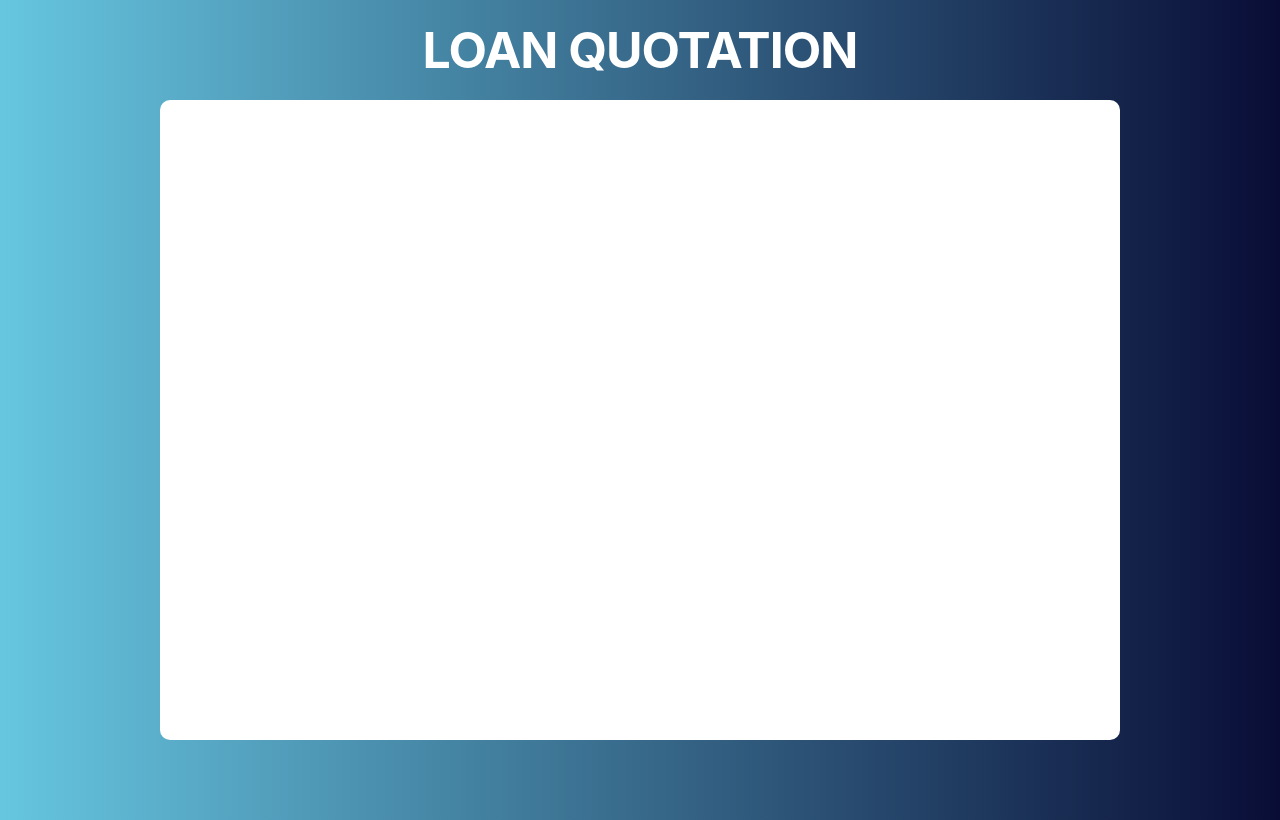
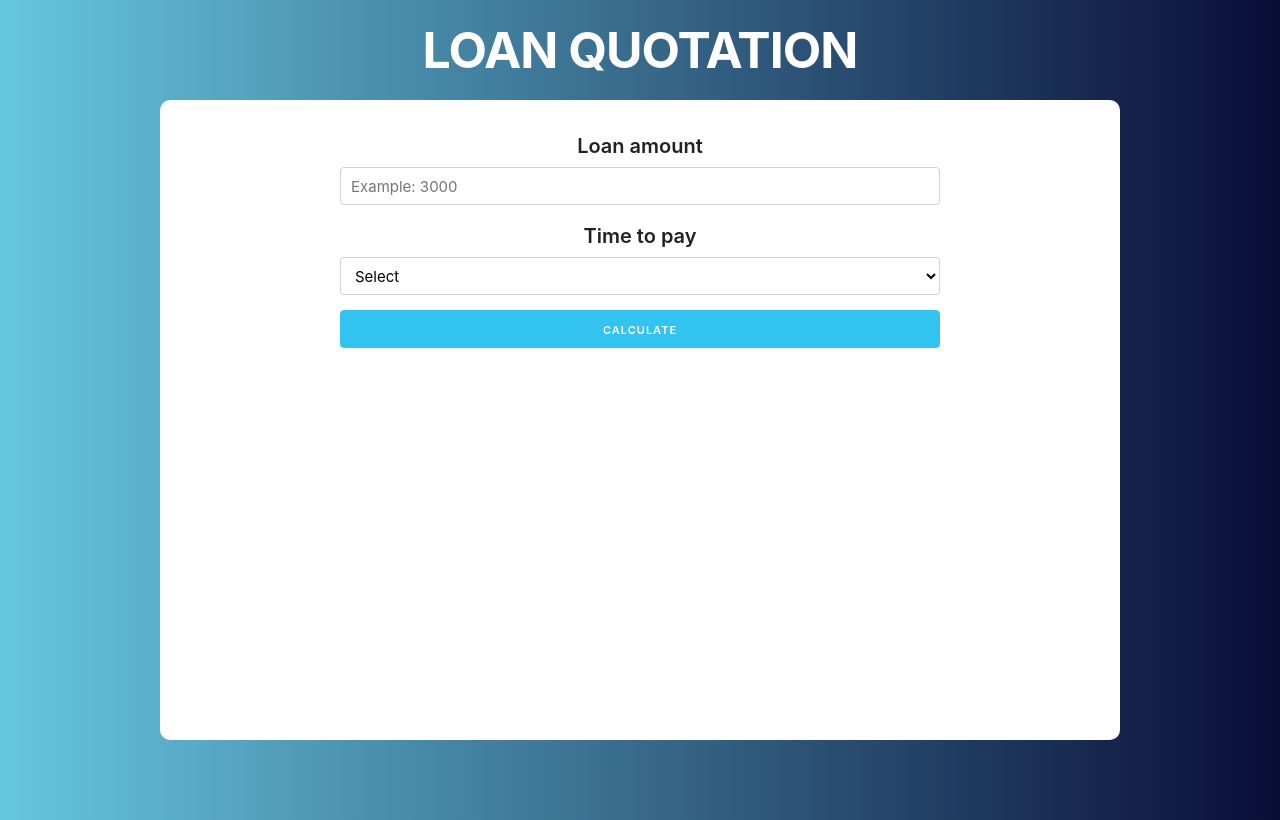
Before and after one commit to laugeeme/loan-quotation, a React (Create React App) app: page / in a window 1280 px wide. Built offline with nearby package versions, Linux system fonts and the light colour scheme.

Commit message:
add form fields

```diff
--- a/src/components/Form.js
+++ b/src/components/Form.js
@@ -1,7 +1,37 @@
 import React from 'react';
 
 const Form = () => {
-    return ( <h1>Form here</h1> );
-}
+  return (
+    <form>
+      <div className="row">
+        <div>
+          <label>Loan amount</label>
+          <input
+            className="u-full-width"
+            type="number"
+            placeholder="Example: 3000"
+          />
+        </div>
+        <div>
+          <label>Time to pay</label>
+          <select className="u-full-width">
+            <option value="">Select</option>
+            <option value="3">3 months</option>
+            <option value="6">6 months</option>
+            <option value="12">12 months</option>
+            <option value="24">24 months</option>
+          </select>
+        </div>
+        <div>
+          <input
+            type="submit"
+            value="Calculate"
+            className="button-primary u-full-width"
+          />
+        </div>
+      </div>
+    </form>
+  );
+};
 
 export default Form;
```
